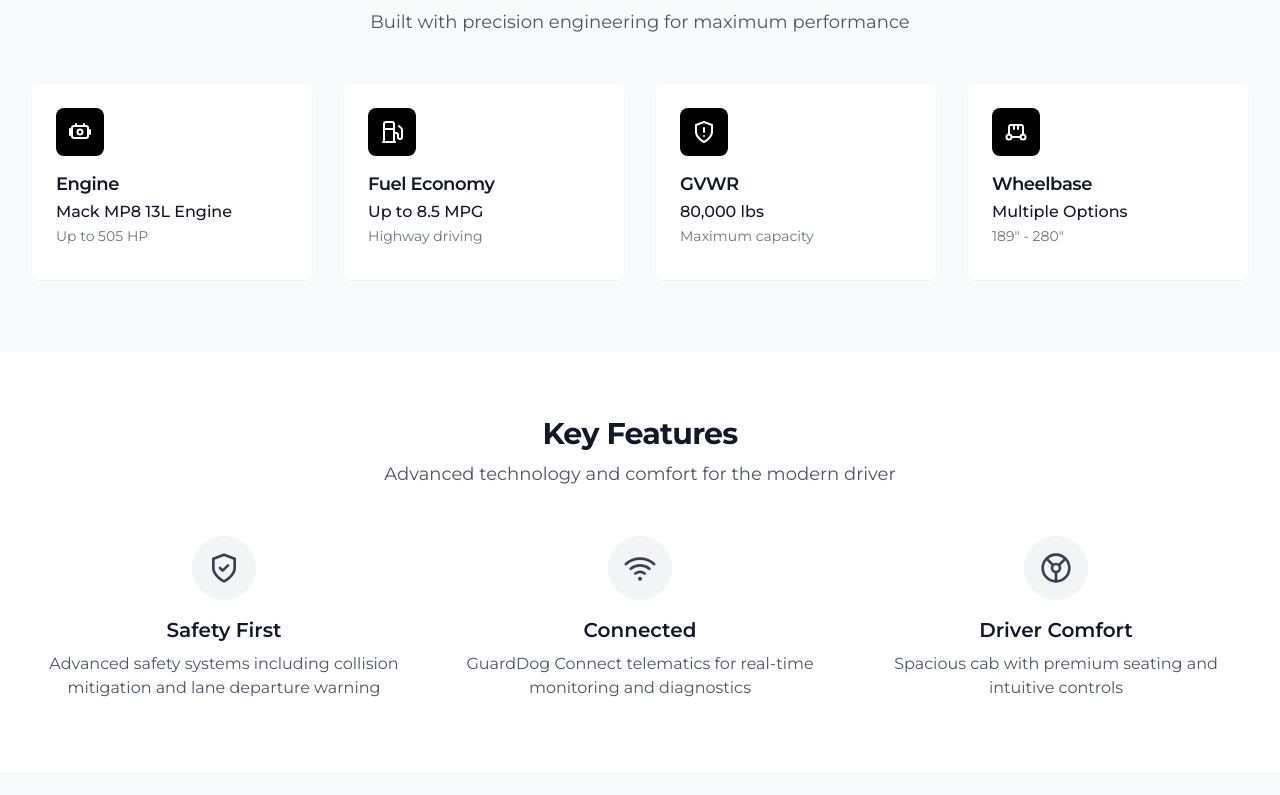
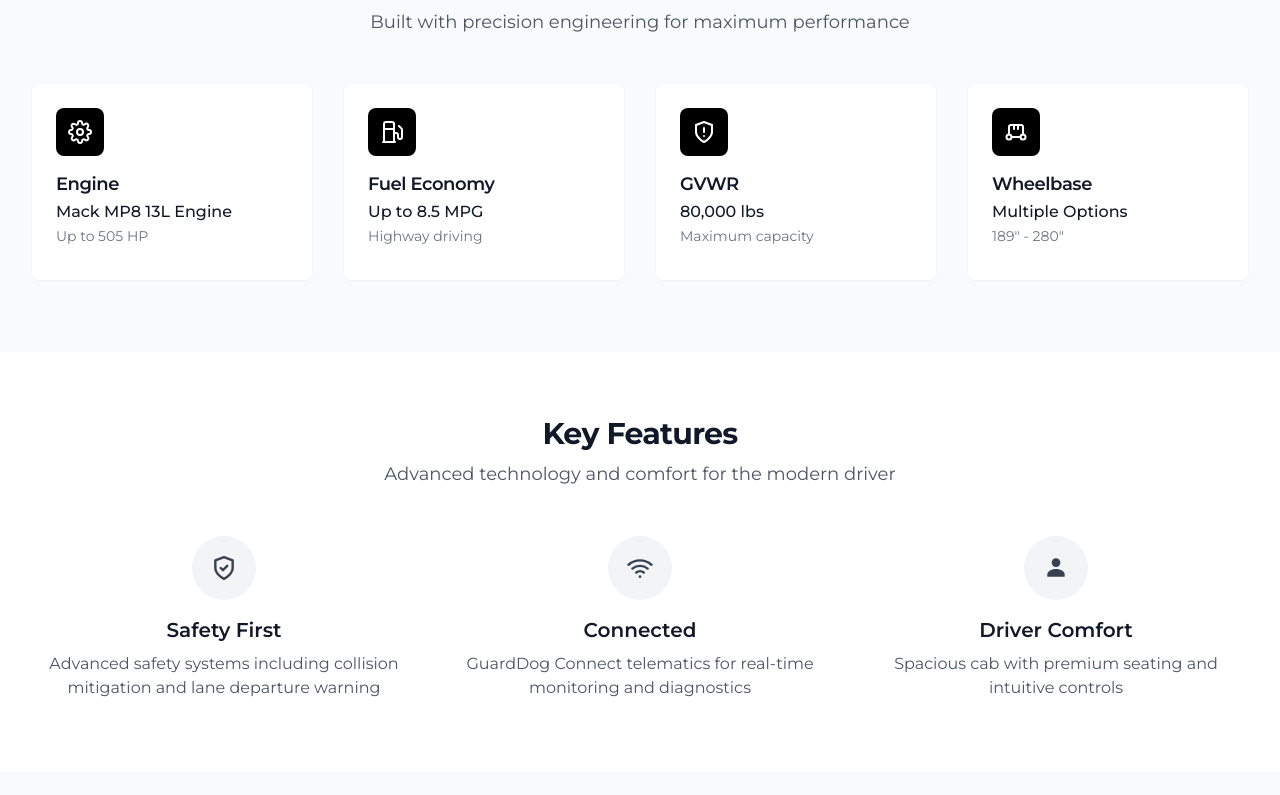
Before and after one commit to devsajidur/final-fdr2509-project, a Next.js app: page / in a window 1280 px wide. Shown: the part 765-1560 px from the top of the page. Built offline with nearby package versions, Linux system fonts and the light colour scheme.

Commit message:
Update footer, feature and spec cards

```diff
--- a/src/components/layout/Footer.tsx
+++ b/src/components/layout/Footer.tsx
@@ -86,7 +86,18 @@
               Connect
             </h4>
             <div className="flex items-center space-x-[16px]">
-              {/* X / Twitter */}
+              {/* Facebook */}
+              <a
+                href="#facebook"
+                aria-label="Mack Trucks on Facebook"
+                className="w-[36px] h-[36px] rounded-full bg-[#1F2937] flex items-center justify-center text-[#9CA3AF] hover:text-[#FFFFFF] hover:bg-[#374151] transition-colors focus:outline-none focus-visible:ring-2 focus-visible:ring-white"
+              >
+                <svg width="18" height="18" viewBox="0 0 24 24" fill="currentColor" aria-hidden="true">
+                  <path d="M9 8H6v4h3v12h5V12h3.642L18 8h-4V6.333C14 5.374 14.5 5 15.5 5H18V0h-3.808C10.595 0 9 1.583 9 4.615V8z" />
+                </svg>
+              </a>
+
+              {/* Twitter / X */}
               <a
                 href="#twitter"
                 aria-label="Mack Trucks on X"
@@ -107,17 +118,6 @@
                   <path d="M19 0h-14c-2.761 0-5 2.239-5 5v14c0 2.761 2.239 5 5 5h14c2.762 0 5-2.239 5-5v-14c0-2.761-2.238-5-5-5zm-11 19h-3v-11h3v11zm-1.5-12.268c-.966 0-1.75-.79-1.75-1.764s.784-1.764 1.75-1.764 1.75.79 1.75 1.764-.783 1.764-1.75 1.764zm13.5 12.268h-3v-5.604c0-3.368-4-3.113-4 0v5.604h-3v-11h3v1.765c1.396-2.586 7-2.777 7 2.476v6.759z" />
                 </svg>
               </a>
-
-              {/* Facebook */}
-              <a
-                href="#facebook"
-                aria-label="Mack Trucks on Facebook"
-                className="w-[36px] h-[36px] rounded-full bg-[#1F2937] flex items-center justify-center text-[#9CA3AF] hover:text-[#FFFFFF] hover:bg-[#374151] transition-colors focus:outline-none focus-visible:ring-2 focus-visible:ring-white"
-              >
-                <svg width="18" height="18" viewBox="0 0 24 24" fill="currentColor" aria-hidden="true">
-                  <path d="M9 8H6v4h3v12h5V12h3.642L18 8h-4V6.333C14 5.374 14.5 5 15.5 5H18V0h-3.808C10.595 0 9 1.583 9 4.615V8z" />
-                </svg>
-              </a>
             </div>
           </div>
         </div>
--- a/src/components/ui/FeatureItem.tsx
+++ b/src/components/ui/FeatureItem.tsx
@@ -10,17 +10,17 @@
     case 'safety':
       return (
         <svg
-          width="32"
-          height="32"
+          width="26"
+          height="26"
           viewBox="0 0 24 24"
           fill="none"
           stroke="currentColor"
-          strokeWidth="2"
+          strokeWidth="2.2"
           strokeLinecap="round"
           strokeLinejoin="round"
           aria-hidden="true"
         >
-          {/* Shield check vector */}
+          {/* Shield check vector matching Figma */}
           <path d="M12 22s8-4 8-10V5l-8-3-8 3v7c0 6 8 10 8 10z" />
           <path d="m9 12 2 2 4-4" />
         </svg>
@@ -28,42 +28,35 @@
     case 'connected':
       return (
         <svg
-          width="32"
-          height="32"
+          width="26"
+          height="26"
           viewBox="0 0 24 24"
           fill="none"
           stroke="currentColor"
-          strokeWidth="2"
+          strokeWidth="2.2"
           strokeLinecap="round"
           strokeLinejoin="round"
           aria-hidden="true"
         >
-          {/* Telematics / radar signal vector */}
+          {/* Wifi telematics vector matching Figma */}
           <path d="M5 12.55a11 11 0 0 1 14.08 0" />
           <path d="M1.42 9a16 16 0 0 1 21.16 0" />
           <path d="M8.53 16.11a6 6 0 0 1 6.95 0" />
-          <line x1="12" y1="20" x2="12.01" y2="20" strokeWidth="3" />
+          <line x1="12" y1="20" x2="12.01" y2="20" strokeWidth="2.5" />
         </svg>
       );
     case 'comfort':
       return (
         <svg
-          width="32"
-          height="32"
+          width="26"
+          height="26"
           viewBox="0 0 24 24"
-          fill="none"
-          stroke="currentColor"
-          strokeWidth="2"
-          strokeLinecap="round"
-          strokeLinejoin="round"
+          fill="currentColor"
           aria-hidden="true"
         >
-          {/* Ergonomic truck seating / steering wheel */}
-          <circle cx="12" cy="12" r="10" />
-          <circle cx="12" cy="12" r="3" />
-          <path d="m4.93 4.93 4.24 4.24" />
-          <path d="m14.83 9.17 4.24-4.24" />
-          <path d="M12 15v7" />
+          {/* User / driver silhouette matching Figma reference */}
+          <circle cx="12" cy="7" r="4" />
+          <path d="M12 13c-4.42 0-8 2.24-8 5v2h16v-2c0-2.76-3.58-5-8-5z" />
         </svg>
       );
   }
--- a/src/components/ui/SpecificationCard.tsx
+++ b/src/components/ui/SpecificationCard.tsx
@@ -20,13 +20,9 @@
           strokeLinejoin="round"
           aria-hidden="true"
         >
-          {/* Engine block vector */}
-          <rect x="4" y="6" width="16" height="12" rx="2" />
-          <path d="M2 9v6" />
-          <path d="M22 10v4" />
-          <path d="M8 6V4" />
-          <path d="M16 6V4" />
-          <circle cx="12" cy="12" r="2.5" />
+          {/* Gear / powertrain cog vector matching Figma */}
+          <circle cx="12" cy="12" r="3" />
+          <path d="M19.4 15a1.65 1.65 0 0 0 .33 1.82l.06.06a2 2 0 0 1 0 2.83 2 2 0 0 1-2.83 0l-.06-.06a1.65 1.65 0 0 0-1.82-.33 1.65 1.65 0 0 0-1 1.51V21a2 2 0 0 1-2 2 2 2 0 0 1-2-2v-.09A1.65 1.65 0 0 0 9 19.4a1.65 1.65 0 0 0-1.82.33l-.06.06a2 2 0 0 1-2.83 0 2 2 0 0 1 0-2.83l.06-.06a1.65 1.65 0 0 0 .33-1.82 1.65 1.65 0 0 0-1.51-1H3a2 2 0 0 1-2-2 2 2 0 0 1 2-2h.09A1.65 1.65 0 0 0 4.6 9a1.65 1.65 0 0 0-.33-1.82l-.06-.06a2 2 0 0 1 0-2.83 2 2 0 0 1 2.83 0l.06.06a1.65 1.65 0 0 0 1.82.33H9a1.65 1.65 0 0 0 1-1.51V3a2 2 0 0 1 2-2 2 2 0 0 1 2 2v.09a1.65 1.65 0 0 0 1 1.51 1.65 1.65 0 0 0 1.82-.33l.06-.06a2 2 0 0 1 2.83 0 2 2 0 0 1 0 2.83l-.06.06a1.65 1.65 0 0 0-.33 1.82V9a1.65 1.65 0 0 0 1.51 1H21a2 2 0 0 1 2 2 2 2 0 0 1-2 2h-.09a1.65 1.65 0 0 0-1.51 1Z" />
         </svg>
       );
     case 'fuel':
```
